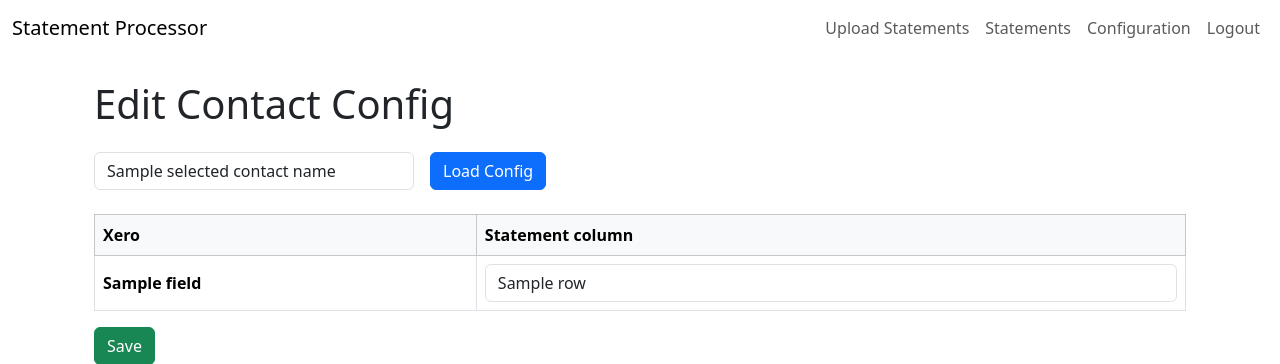
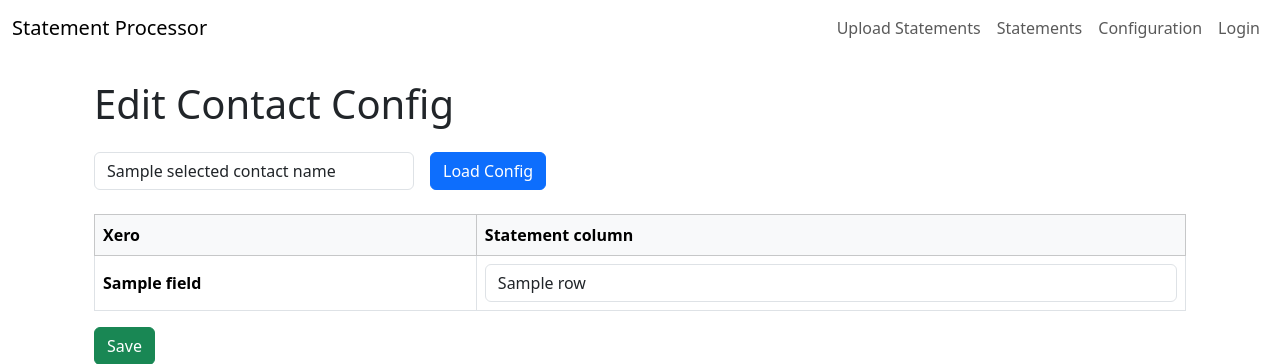
Before and after one commit to olliesaull/statement-processor, a Python web app: template service/templates/configs.html in a window 1280 px wide. Shown: the top 364 px of the page. Run offline with Jinja, Linux system fonts and the light colour scheme; the template is opened without the code that fills it: most values are stand-ins (such as "Sample title", 1, 10 or a date in 2020).

Commit message:
Made navbar login/logout dynamic

```diff
--- a/service/templates/base.html
+++ b/service/templates/base.html
@@ -35,10 +35,17 @@
                         <a class="nav-link {% if request.endpoint == 'configs' %}active{% endif %}"
                             href="{{ url_for('configs') }}">Configuration</a>
                     </li>
+                    {% if session.get('access_token') and session.get('xero_tenant_id') %}
                     <li class="nav-item">
                         <a class="nav-link {% if request.endpoint == 'logout' %}active{% endif %}"
                             href="{{ url_for('logout') }}">Logout</a>
                     </li>
+                    {% else %}
+                    <li class="nav-item">
+                        <a class="nav-link {% if request.endpoint == 'login' %}active{% endif %}"
+                            href="{{ url_for('login') }}">Login</a>
+                    </li>
+                    {% endif %}
                 </ul>
             </div>
         </div>
```
